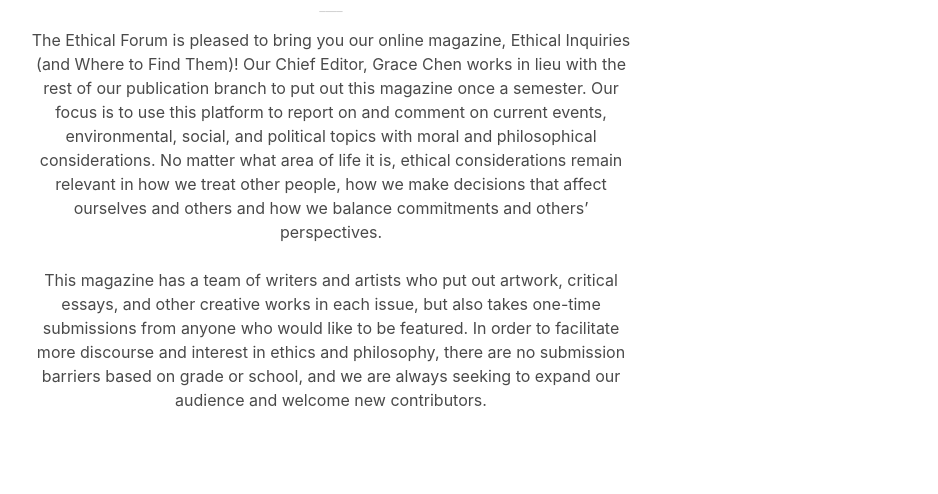
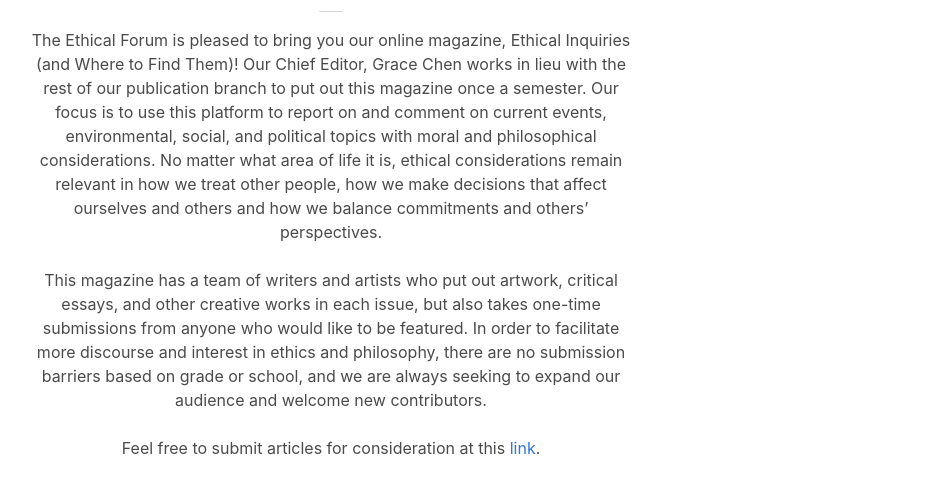
Before and after one commit to dlyalin20/dlyalin20.github.io, a plain HTML site: page zine.html in a window 1280 px wide. Shown: the part 134-628 px from the top of the page, without its empty margins (309-1247 px from the left). Drawn offline with nearby package versions, Linux system fonts and the light colour scheme.

Commit message:
Update zine.html
Added link to Google Form for writing submissions.

```diff
--- a/zine.html
+++ b/zine.html
@@ -88,6 +88,9 @@
                 discourse and interest in ethics and philosophy, there are no submission barriers
                 based on grade or school, and we are always seeking to expand our audience and
                 welcome new contributors.
+                  <br><br>
+                Feel free to submit articles for consideration at this <a href="https://docs.google.com/forms/d/e/1FAIpQLSdpdtOrA9RdurZP07m1sBVUEVQ_N4eZoeSfpkVSzP4oOg5IUQ/viewform">link</a>.
+
                 </div>
             </p>
         </center>
```
